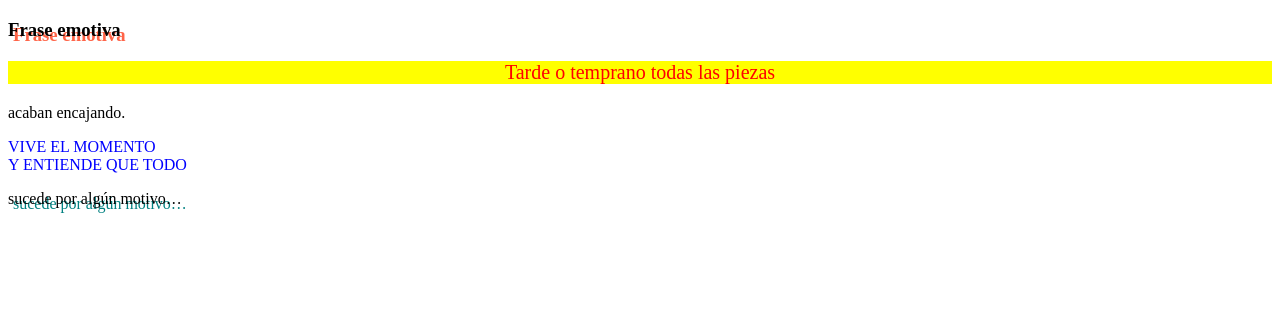
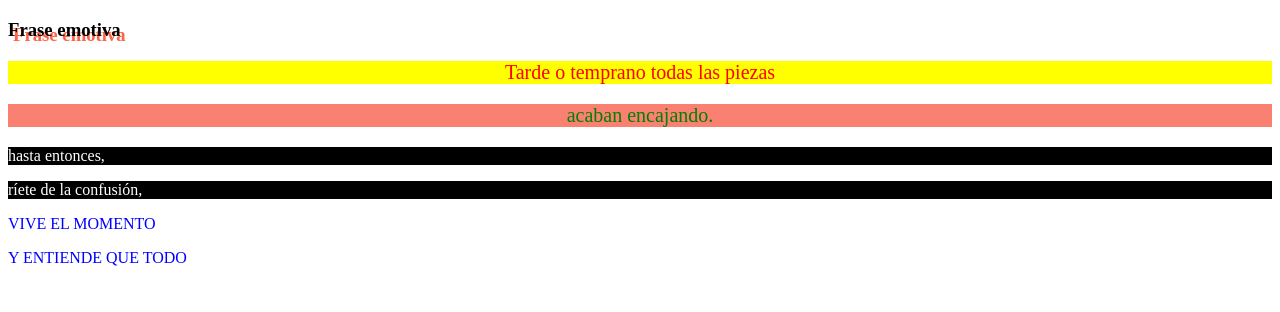
Before and after one commit to ManuRiptus11/html-manuela-ocampo, a website: page index.html in a window 1280 px wide. Shown: the top 312 px of the page. Drawn offline with Linux system fonts and the light colour scheme.

```diff
--- a/index.html
+++ b/index.html
@@ -11,17 +11,15 @@
     <h3>Frase emotiva</h3>
     <p id="p1">Tarde o temprano todas las piezas</p>
 
-    <p class="p2">acaban encajando.</p>
+    <p id="p2">acaban encajando.</p>
 
-    <p cla4ss="linea3y4""hasta entonces,</p>
+    <p class="linea3y4">hasta entonces,</p>
 
-    </p cla4ss="linea3y4""ríete de la confusión,</p>
+    <p class="linea3y4">ríete de la confusión,</p>
 
-    <p id="p5">
-      VIVE EL MOMENTO<br />
+    <p class="linea5y6">VIVE EL MOMENTO</p>
 
-      Y ENTIENDE QUE TODO
-    </p>
+    <p class="linea5y6">Y ENTIENDE QUE TODO</p>
 
     <p id="p7">sucede por algún motivo…</p>
   </body>
--- a/style.css
+++ b/style.css
@@ -16,16 +16,16 @@
   background-color: salmon;
 }
 
-#p3 {
+.linea5y6 {
+  color: blue;
+  background-color: white;
+}
+
+.linea3y4 {
   color: white;
   background-color: black;
 }
-
-#p5 {
-  color: blue;
-  background-color: white;
-}
 #p7 {
   text-shadow: 5px 5px teal;
-  front-size: 60px;
+  font-size: 50px;
 }
```
